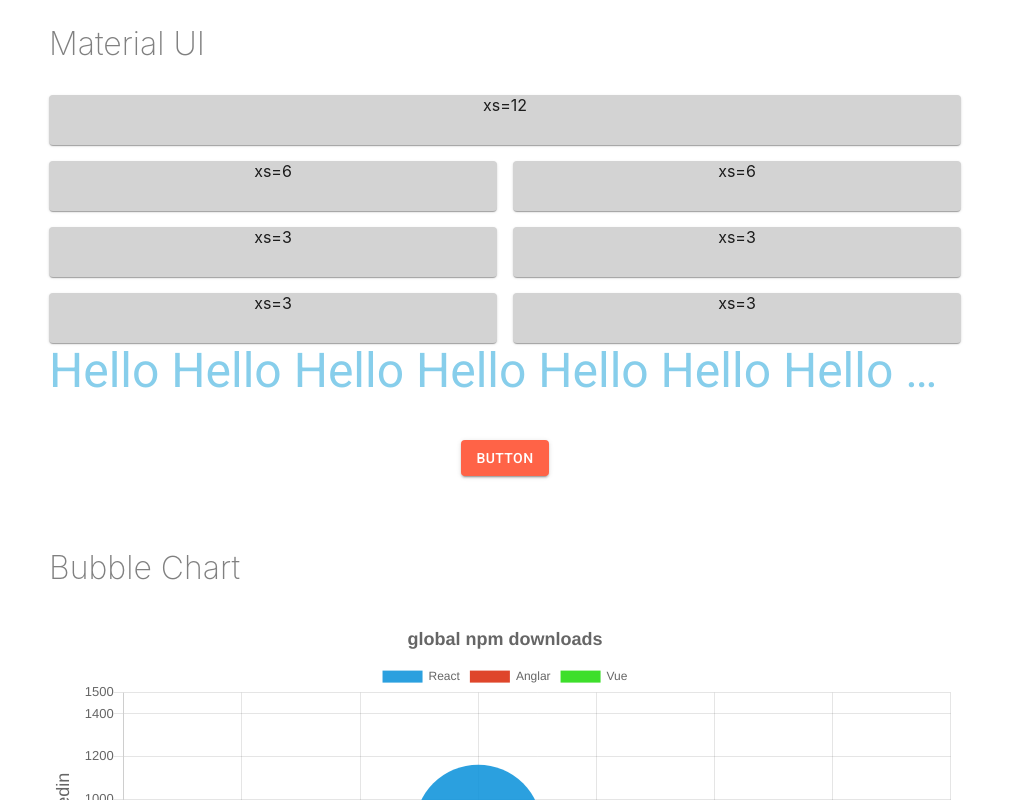
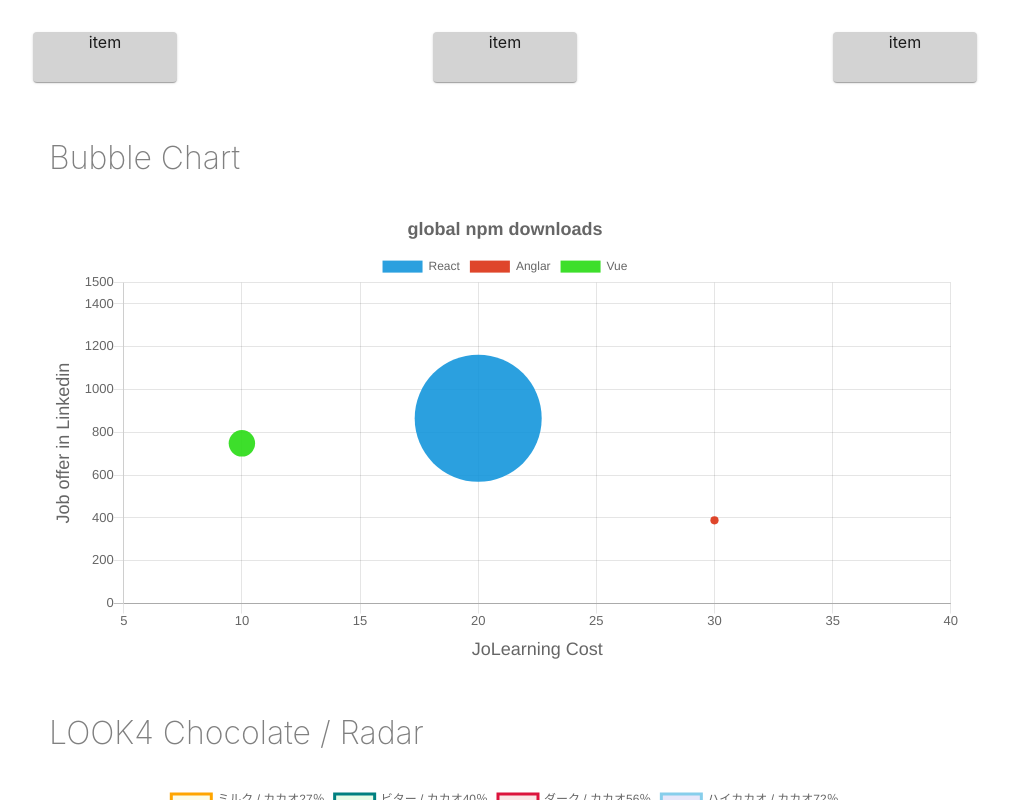
Before and after one commit to BoxPistols/React-ChartJS_Material-UI, a React (Create React App) app: page / in a window 1280 px wide. Shown: the top 800 px of the page, without its empty margins (135-1144 px from the left). Built offline with nearby package versions, Linux system fonts and the light colour scheme.

Commit message:
Grid Flex Test

```diff
--- a/src/App.tsx
+++ b/src/App.tsx
@@ -3,14 +3,16 @@ import './App.scss'
 import LineProt from './components/LinePlot'
 import PiePlot from './components/PiePlot'
 import BarPlot from './components/BarPlot'
-import MaterialUI from './components/MaterialUI'
+// import MaterialUI from './components/MaterialUI'
 import RadarPlot from './components/RadarPlot'
 import BubblePlot from './components/BubblePlot'
+import MaterialGrid from './components/MaterialGrid'
 
 function App() {
     return (
         <div className='App'>
-            <MaterialUI />
+            <MaterialGrid />
+            {/* <MaterialUI /> */}
             <BubblePlot />
             <RadarPlot />
             <BarPlot />
--- /dev/null
+++ b/src/components/MaterialGrid.tsx
@@ -0,0 +1,42 @@
+import React from 'react'
+import { Grid, makeStyles, Paper } from '@material-ui/core'
+
+const useStyles = makeStyles({
+    demoStyle: {
+        margin: '24px auto',
+        maxWidth: '960px',
+    },
+    paperStyle: {
+        background: 'lightgray',
+        height: '50px',
+        textAlign: 'center',
+    },
+})
+
+const MaterialGrid: React.FC = () => {
+    const styled = useStyles()
+    return (
+        <div>
+            <Grid
+                className={styled.demoStyle}
+                container
+                direction='row'
+                justify="space-between"
+                alignItems='center'
+                spacing={2}
+            >
+                <Grid item xs={2}>
+                    <Paper className={styled.paperStyle}>item</Paper>
+                </Grid>
+                <Grid item xs={2}>
+                    <Paper className={styled.paperStyle}>item</Paper>
+                </Grid>
+                <Grid item xs={2}>
+                    <Paper className={styled.paperStyle}>item</Paper>
+                </Grid>
+            </Grid>
+        </div>
+    )
+}
+
+export default MaterialGrid
```
Also changed, not shown: src/components/MaterialUI.tsx (+7 -3 lines).
